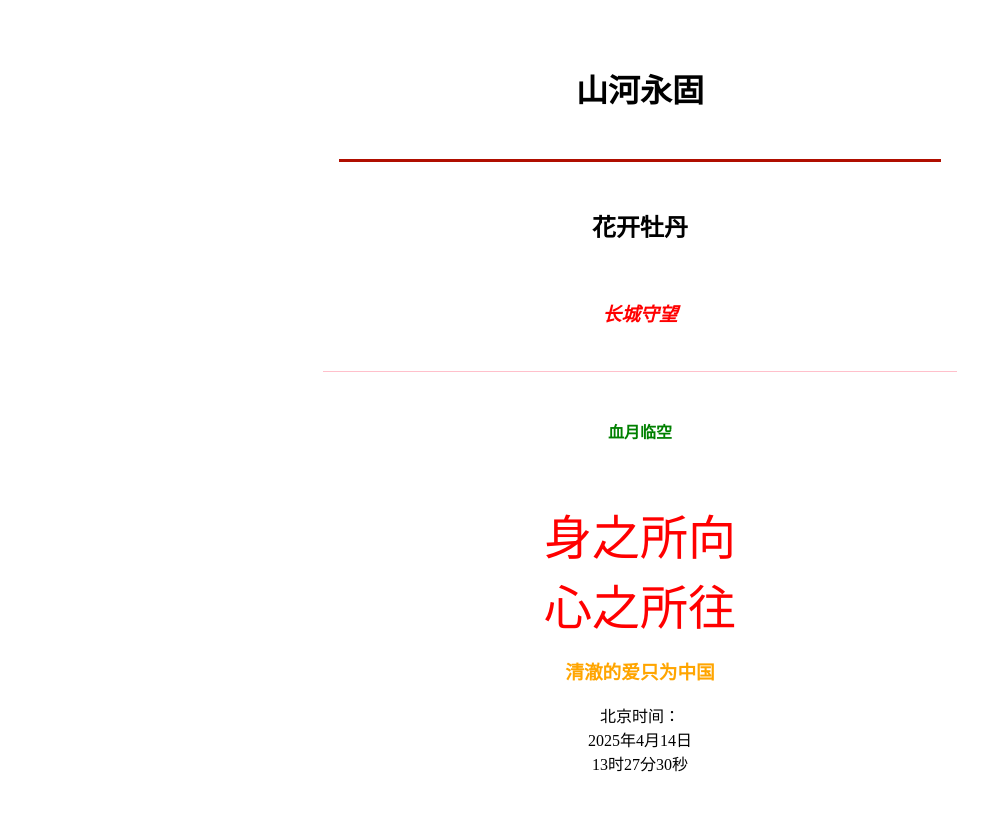
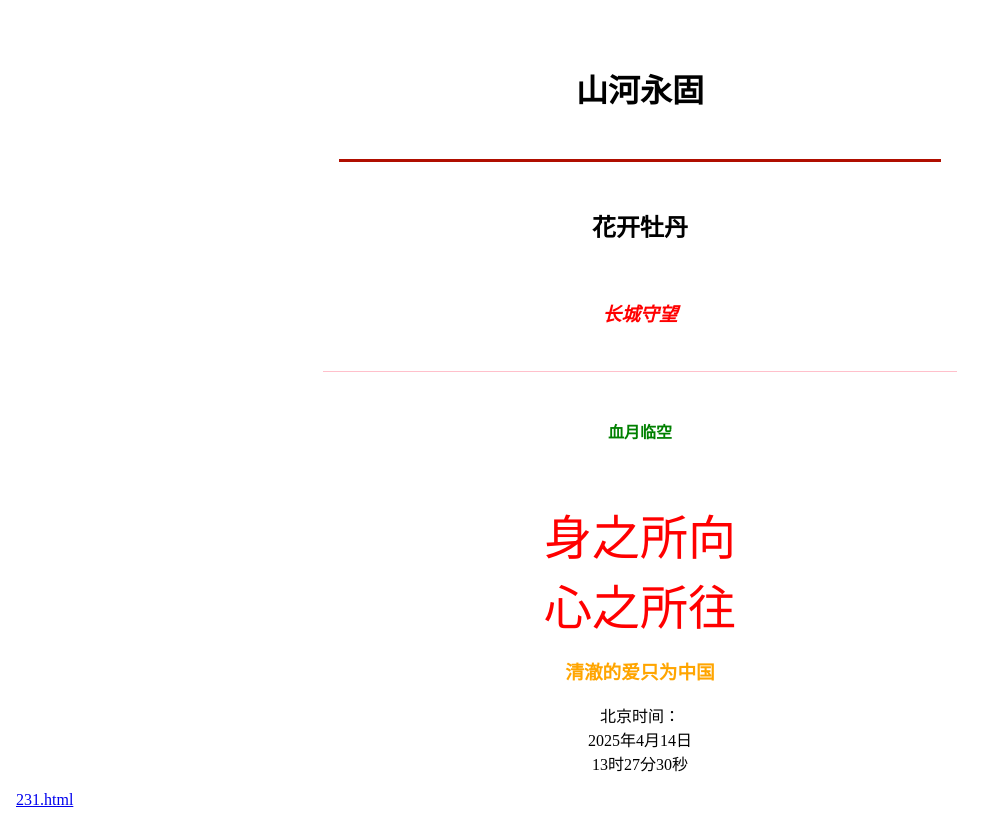
Before and after one commit to qdqlovezhl/powerlovezero, a plain HTML site: page index.html in a window 1280 px wide. Shown: the whole page, without its empty margins (0-988 px from the left). Drawn offline with Linux system fonts and the light colour scheme.

Commit message:
Update index.html

```diff
--- a/index.html
+++ b/index.html
@@ -36,5 +36,5 @@ function showTime(){
 }
 setInterval(showTime,1000)
 </script>
-
+<a href="target.html">231.html</a>
 </html>
```
